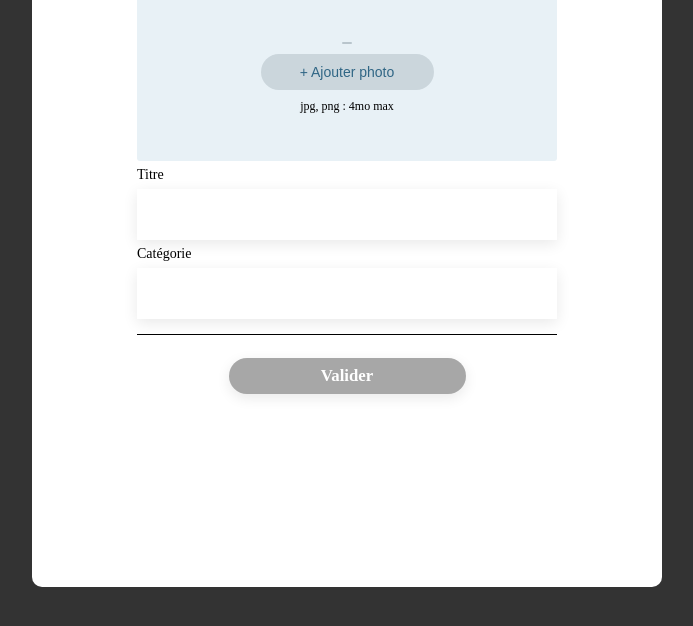
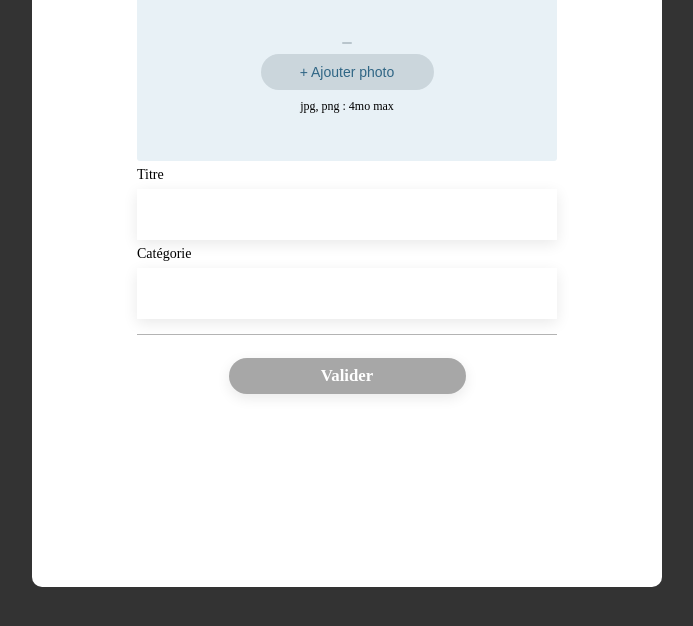
Before and after one commit to amoungui/portfolio-architecte-sophie-blue, a plain HTML site: page FrontEnd/pages/modal/modal2.html in a window 1280 px wide. Shown: the part 148-774 px from the top of the page, without its empty margins (293-986 px from the left). Drawn offline with Linux system fonts and the light colour scheme.

Commit message:
review border color of hr

```diff
--- a/FrontEnd/assets/css/style.css
+++ b/FrontEnd/assets/css/style.css
@@ -483,7 +483,7 @@ margin: auto;
 
 .form-img hr {
     border: none;
-    border-top: 1px solid #000; /* Changez la couleur en fonction de votre design */
+    border-top: 1px solid #B3B3B3; /* Changez la couleur en fonction de votre design */
     margin: 15px 0; /* Ajoutez de l'espace au-dessus et en dessous de la ligne */
 }
 
```
